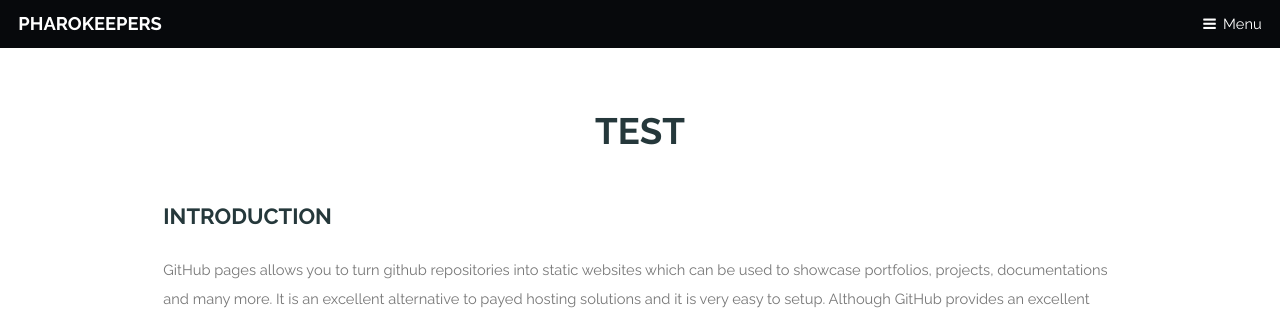
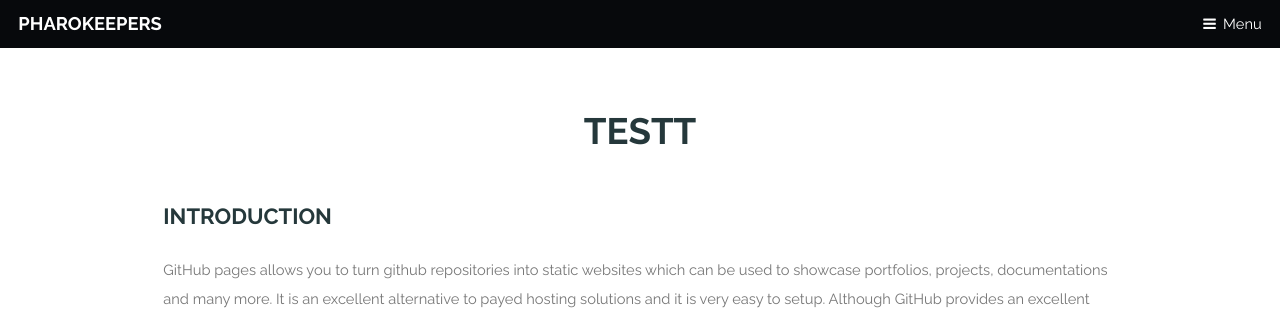
Before and after one commit to Pharokeepers/pharokeepers.github.io, a Jekyll site: the page built from _posts/2019-05-11-test.markdown, in a window 1280 px wide. Shown: the top 310 px of the page. Built offline with Jekyll 4.4.1, drawn with Linux system fonts in a browser that asks for light colours.

Commit message:
Update 2019-05-11-test.markdown

```diff
--- a/_posts/2019-05-11-test.markdown
+++ b/_posts/2019-05-11-test.markdown
@@ -1,8 +1,8 @@
 ---
 layout: post
-title: "test"
+title: "testt"
 date: 2019-04-21 17:38:59 +0200
-tags: pharao test
+tags: asd test
 categories: jekyll update
 comments: true
 ---
```
